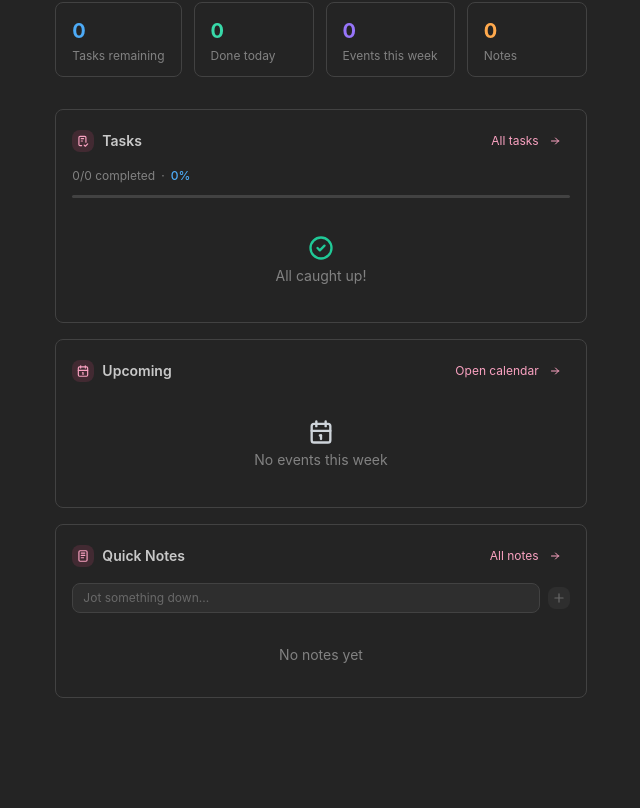
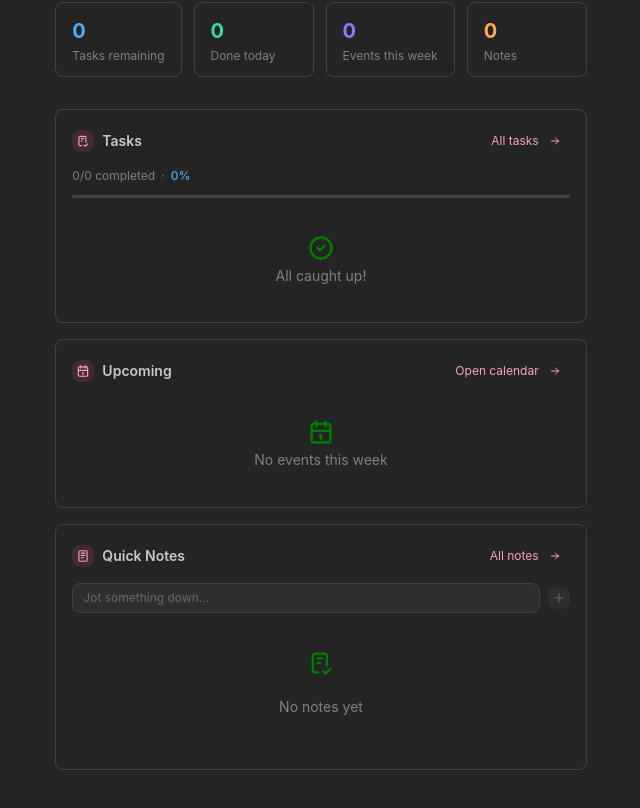
Before and after one commit to anandita-3217/gratify, a React (Vite) app in the folder src/renderer/: page / in a window 1280 px wide. Shown: the part 284-1092 px from the top of the page, without its empty margins (319-959 px from the left). Built offline with nearby package versions, Linux system fonts and the light colour scheme.

Commit message:
timerSettings also works as expected

```diff
--- a/src/renderer/src/pages/Dashboard/index.jsx
+++ b/src/renderer/src/pages/Dashboard/index.jsx
@@ -112,7 +112,7 @@ function TasksWidget({ tasks, onToggle, onNavigate }) {
   const pct = total > 0 ? Math.round((done / total) * 100) : 0
 
   return (
-    <Paper withBorder radius="md" p="md" h="100%">
+    <Paper withBorder radius="md" p="md" h="80%">
       <SectionHeader
         icon={IconChecklist}
         title="Tasks"
@@ -133,7 +133,8 @@ function TasksWidget({ tasks, onToggle, onNavigate }) {
 
       {today.length === 0 ? (
         <Stack align="center" gap={4} py="lg">
-          <IconCircleCheck size={28} color="var(--mantine-color-teal-5)" />
+          <IconCircleCheck size={28} color="green" />
+          {/* <IconCircleCheck size={28} color="var(--mantine-color-teal-5" /> */}
           <Text size="sm" c="dimmed">All caught up!</Text>
         </Stack>
       ) : (
@@ -186,7 +187,7 @@ function CalendarWidget({ events, onNavigate }) {
   }
 
   return (
-    <Paper withBorder radius="md" p="md" h="100%">
+    <Paper withBorder radius="md" p="md" h="80%">
       <SectionHeader
         icon={IconCalendar}
         title="Upcoming"
@@ -196,7 +197,7 @@ function CalendarWidget({ events, onNavigate }) {
 
       {upcoming.length === 0 ? (
         <Stack align="center" gap={4} py="lg">
-          <IconCalendar size={28} color="var(--mantine-color-gray-4)" />
+          <IconCalendar size={28} color="green" />
           <Text size="sm" c="dimmed">No events this week</Text>
         </Stack>
       ) : (
@@ -266,7 +267,7 @@ function QuickNotesWidget({ notes, onAddNote, onNavigate }) {
   }
 
   return (
-    <Paper withBorder radius="md" p="md" h="100%">
+    <Paper withBorder radius="md" p="md" h="80%">
       <SectionHeader
         icon={IconNotes}
         title="Quick Notes"
@@ -296,7 +297,11 @@ function QuickNotesWidget({ notes, onAddNote, onNavigate }) {
       </Group>
 
       {recent.length === 0 ? (
-        <Text size="sm" c="dimmed" ta="center" py="md">No notes yet</Text>
+        <Stack align="center" gap={4} py="lg">
+          <IconChecklist size={28} color="green" />
+          <Text size="sm" c="dimmed" ta="center" py="md">No notes yet</Text>
+        </Stack>
+
       ) : (
         <ScrollArea h={160}>
           <Stack gap={6}>
@@ -327,6 +332,7 @@ function QuickNotesWidget({ notes, onAddNote, onNavigate }) {
 }
 
 // ─── Main Dashboard ───────────────────────────────────────────────────────────
+
 
 export default function Dashboard({ onNavigate }) {
   const navigate = useNavigate()
@@ -434,28 +440,21 @@ export default function Dashboard({ onNavigate }) {
         ))}
       </Group>
 
-      {/* Widgets grid */}
       <Stack gap="md">
-        {/* <Grid.Col span={{ base: 12, md: 5 }}> */}
           <TasksWidget
             tasks={tasks}
             onToggle={handleToggleTask}
             onNavigate={() => onNavigate('tasks')}
           />
-        {/* </Grid.Col> */}
-        {/* <Grid.Col span={{ base: 12, md: 4 }}> */}
           <CalendarWidget
             events={events}
             onNavigate={() => onNavigate('calendar')}
           />
-        {/* </Grid.Col> */}
-        {/* <Grid.Col span={{ base: 12, md: 3 }}> */}
           <QuickNotesWidget
             notes={notes}
             onAddNote={handleAddNote}
             onNavigate={() => onNavigate('notes')}
           />
-        {/* </Grid.Col> */}
       </Stack>
     </Box>
   )
--- a/src/renderer/src/pages/Timer/CustomTechniqueModal.jsx
+++ b/src/renderer/src/pages/Timer/CustomTechniqueModal.jsx
@@ -127,7 +127,7 @@ export default function CustomTechniqueModal({ opened, onClose, onSave, editingT
             <NumberInput label={index === 0 ? 'Min': undefined}
             value={phase.minutes}
             onChange={(val) => updatePhase(index, 'minutes', val)}
-            min={1}
+            min={0}
             max={180}
             w={80}/>
             <NumberInput label={index === 0 ? 'Sec': undefined}
--- a/src/renderer/src/pages/Timer/TimerRing.jsx
+++ b/src/renderer/src/pages/Timer/TimerRing.jsx
@@ -32,9 +32,7 @@ export default function TimerRing({ seconds, totalSeconds, isRunning, currentPha
             <Text size="2.5rem" fw={700} ta="center">
               {mm}:{ss}
             </Text>
-            {mode === 'focus' &&(
-              <Text size='xs' c="dimmed">cycle: {cyclesCompleted + 1}</Text>
-            )}
+
           </Stack>
         }
       />
--- a/src/renderer/src/pages/Timer/TimerSettings.jsx
+++ b/src/renderer/src/pages/Timer/TimerSettings.jsx
@@ -33,7 +33,6 @@ export default function TimerSettings({ opened, onClose, settings, technique, on
         <BellOff size={12} color='gray' />
       )}
       onLabel="ON" offLabel="OFF"
-      defaultChecked
       checked={sound}
       onChange={(e) => setSound(e.currentTarget.checked) }
       label='Sound On'
@@ -48,7 +47,6 @@ export default function TimerSettings({ opened, onClose, settings, technique, on
         <BellOff size={12} color='gray' />
       )}
       onLabel="ON" offLabel="OFF"
-      defaultChecked
       checked={notifications}
       onChange={(e) => setNotifications(e.currentTarget.checked) }
       label='Notifications On'
--- a/src/renderer/src/pages/Timer/useTimer.js
+++ b/src/renderer/src/pages/Timer/useTimer.js
@@ -165,7 +165,7 @@ export default function useTimer(){
         if (sound) playSound()
         if (notifications) notify({
             title: `${currentPhase?.name ?? 'Phase'} complete!`,
-            message: nextPhase ? `Up next :${nextPhase.name}` : 'Cycle complete',
+            message: nextPhase ? `Up next: ${nextPhase.name}` : 'Cycle complete',
             color: 'purple',
             sound: false
         })
```
